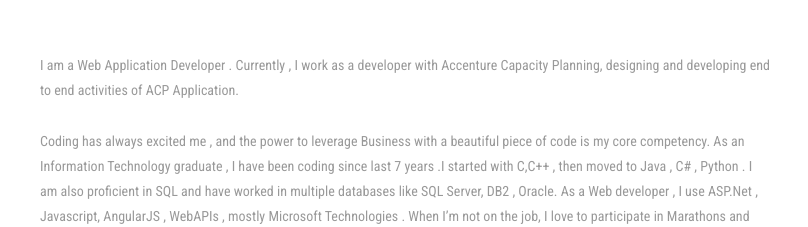
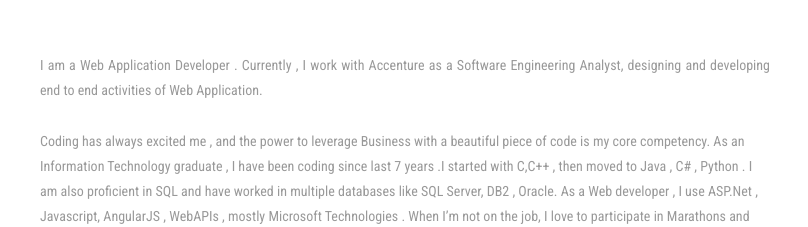
Before and after one commit to anantapdash/anantapdash.github.io, a plain HTML site: page index.html in a window 1280 px wide. Shown: the part 745-972 px from the top of the page, 45-853 px from the left. Drawn offline with Linux system fonts and the light colour scheme; a web font is replaced by a local one.

Commit message:
CHanges to COntent

```diff
--- a/index.html
+++ b/index.html
@@ -134,9 +134,7 @@ License URL: http://creativecommons.org/licenses/by/3.0/
 			<h3 class="title"> About Me</h3>
 			<div class="col-md-8 about-left">
 				<p class="text-left" style="text-align:justify"><span>I am a Web Application Developer .
-				Currently , I work as a developer with Accenture Capacity
-				Planning, designing and developing end to end activities of ACP
-				Application.<o:p></o:p></span></p>
+				Currently , I work with Accenture as a Software Engineering Analyst, designing and developing  end to end activities of Web Application.<o:p></o:p></span></p>
 				<p class="text-left" style="text-align:justify"><span><o:p>&nbsp;</o:p></span></p>
 				<p><span>Coding has always excited me , and the power to
 				leverage Business with a beautiful piece of code is my core
```
